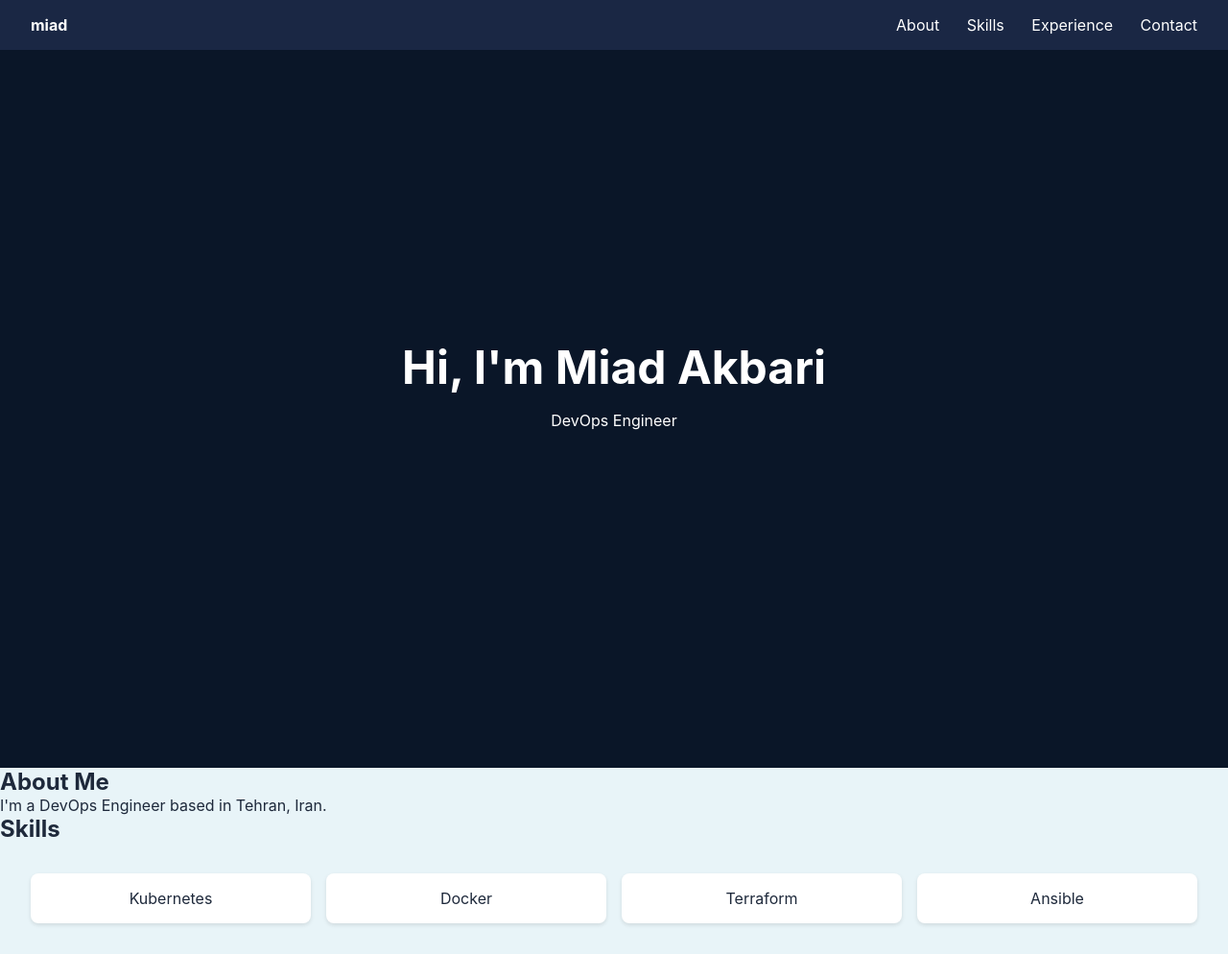
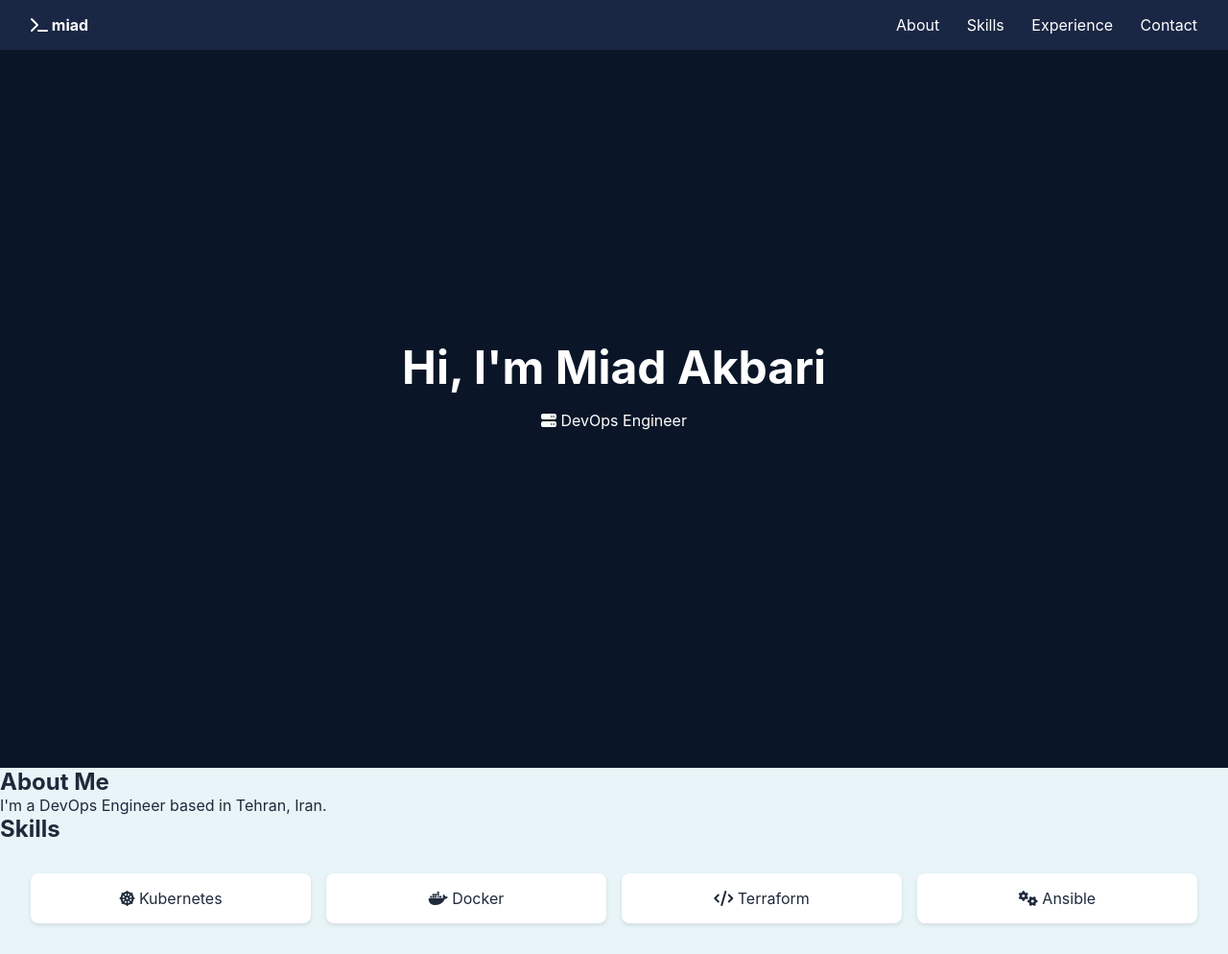
Before and after one commit to miaad-akbari/portfolio-flask, a Python web app: template templates/index.html in a window 1280 px wide. Shown: the whole page at 96% size. Run offline with Jinja, Linux system fonts and the light colour scheme; the template is opened without the code that fills it, so the values that code supplies are empty.

Commit message:
Add Font Awesome icons throughout the site

```diff
--- a/templates/index.html
+++ b/templates/index.html
@@ -5,10 +5,11 @@
     <meta name="viewport" content="width=device-width, initial-scale=1.0">
     <title>Miad Akbari</title>
     <link rel="stylesheet" href="{{ url_for('static', filename='style.css') }}">
+    <link rel="stylesheet" href="https://cdnjs.cloudflare.com/ajax/libs/font-awesome/6.5.0/css/all.min.css">
 </head>
 <body>
     <nav>
-        <a href="#" class="logo">miad</a>
+        <a href="#" class="logo"><i class="fas fa-terminal"></i> miad</a>
         <div class="nav-links">
             <a href="#about">About</a>
             <a href="#skills">Skills</a>
@@ -18,7 +19,7 @@
     </nav>
     <section class="hero">
         <h1>Hi, I'm Miad Akbari</h1>
-        <p>DevOps Engineer</p>
+        <p><i class="fas fa-server"></i> DevOps Engineer</p>
     </section>
     <section id="about">
         <h2>About Me</h2>
@@ -27,10 +28,10 @@
     <section id="skills">
         <h2>Skills</h2>
         <div class="skills-grid">
-            <div class="skill-card">Kubernetes</div>
-            <div class="skill-card">Docker</div>
-            <div class="skill-card">Terraform</div>
-            <div class="skill-card">Ansible</div>
+            <div class="skill-card"><i class="fas fa-dharmachakra"></i> Kubernetes</div>
+            <div class="skill-card"><i class="fab fa-docker"></i> Docker</div>
+            <div class="skill-card"><i class="fas fa-code"></i> Terraform</div>
+            <div class="skill-card"><i class="fas fa-cogs"></i> Ansible</div>
         </div>
     </section>
 </body>
```
